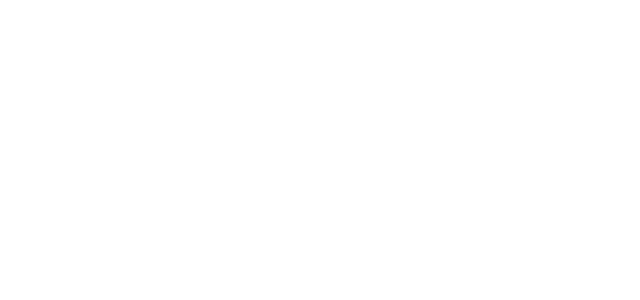
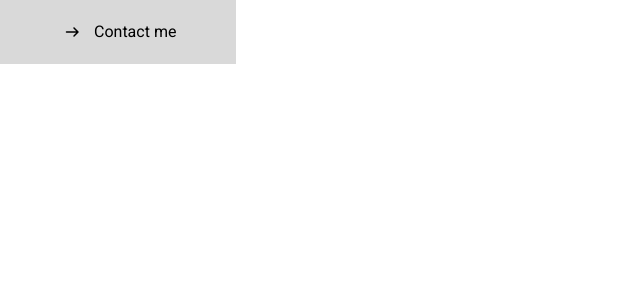
Before and after one commit to vnko1/portfolio, a Next.js app: page / in a window 1280 px wide. Shown: the top 300 px of the page, without its empty margins (0-640 px from the left). Built offline with nearby package versions, Linux system fonts and the light colour scheme.

Commit message:
added: Custom Link styles

```diff
--- a/src/app/page.tsx
+++ b/src/app/page.tsx
@@ -1,9 +1,9 @@
+import { CustomLink } from "@/components";
 
 export default async function Home() {
-
-
   return (
     <main>
+      <CustomLink href="/">Contact me</CustomLink>
     </main>
   );
 }
--- a/src/components/base/CustomLink/CustomLink.tsx
+++ b/src/components/base/CustomLink/CustomLink.tsx
@@ -1,5 +1,8 @@
 import React from "react";
 import Link from "next/link";
+
+import { IconsEnum } from "@/types";
+import { Icon } from "@/components";
 
 interface Props {
   classNames?: string;
@@ -7,8 +10,12 @@
   children: React.ReactNode;
 }
 
-const CustomLink: React.FC<Props> = ({ children, href, classNames }) => (
-  <Link href={href} className={`${classNames}`}>
+const CustomLink: React.FC<Props> = ({ children, classNames, ...props }) => (
+  <Link
+    {...props}
+    className={`inline-flex items-center justify-center gap-1-xs py-2-xs px-6-xs body1 bg-gr transition-all duration-300 hover:bg-gray-300 focus:bg-gray-300 hover:rounded-xl focus:rounded-xl ${classNames}`}
+  >
+    <Icon icon={IconsEnum.Arrow} />
     {children}
   </Link>
 );
--- a/src/components/icons/Arrow.tsx
+++ b/src/components/icons/Arrow.tsx
@@ -1,12 +1,10 @@
 import React from "react";
 
+const ArrowIcon: React.FC = () => (
+  <path
+    d="M13.4697 8.53033C13.1768 8.23744 13.1768 7.76256 13.4697 7.46967C13.7626 7.17678 14.2374 7.17678 14.5303 7.46967L18.5303 11.4697C18.8232 11.7626 18.8232 12.2374 18.5303 12.5303L14.5303 16.5303C14.2374 16.8232 13.7626 16.8232 13.4697 16.5303C13.1768 16.2374 13.1768 15.7626 13.4697 15.4697L16.1893 12.75H6.5C6.08579 12.75 5.75 12.4142 5.75 12C5.75 11.5858 6.08579 11.25 6.5 11.25H16.1893L13.4697 8.53033Z"
+    fill="currentColor"
+  />
+);
 
-const ArrowIcon: React.FC = () =>
-    <>
-        <path
-            d="M13.4697 8.53033C13.1768 8.23744 13.1768 7.76256 13.4697 7.46967C13.7626 7.17678 14.2374 7.17678 14.5303 7.46967L18.5303 11.4697C18.8232 11.7626 18.8232 12.2374 18.5303 12.5303L14.5303 16.5303C14.2374 16.8232 13.7626 16.8232 13.4697 16.5303C13.1768 16.2374 13.1768 15.7626 13.4697 15.4697L16.1893 12.75H6.5C6.08579 12.75 5.75 12.4142 5.75 12C5.75 11.5858 6.08579 11.25 6.5 11.25H16.1893L13.4697 8.53033Z"
-            fill="currentColor"/>
-    </>
-
-
-export default ArrowIcon
+export default ArrowIcon;
--- a/src/components/icons/Icon.tsx
+++ b/src/components/icons/Icon.tsx
@@ -1,23 +1,19 @@
 import React from "react";
-import {IconsEnum} from "@/types";
+
+import { IconsEnum } from "@/types";
+
 import ArrowIcon from "./Arrow";
-
-const iconMap: Record<IconsEnum, React.FC> = {
-    arrow: ArrowIcon,
-};
-
 
 interface Props extends React.SVGAttributes<SVGElement> {
   icon: keyof typeof iconMap;
   size?: number;
 }
 
+const iconMap: Record<IconsEnum, React.FC> = {
+  arrow: ArrowIcon,
+};
 
-const Icon: React.FC<Props> = ({
-                                   size = 24,
-                                   icon,
-                                   ...props
-                               }) => {
+const Icon: React.FC<Props> = ({ size = 24, icon, ...props }) => {
   const IconComponent = iconMap[icon];
   if (!IconComponent) {
     console.warn(`Icon "${icon}" not found.`);
@@ -25,16 +21,16 @@
   }
   return (
     <svg
-            xmlns='http://www.w3.org/2000/svg'
+      xmlns="http://www.w3.org/2000/svg"
       width={size}
       height={size}
-            viewBox='0 0 24 24'
-            fill='none'
-            {...props}>
-            <IconComponent {...props} />
+      viewBox="0 0 24 24"
+      fill="none"
+      {...props}
+    >
+      <IconComponent />
     </svg>
   );
 };
 
-
 export default Icon;
--- a/src/components/icons/index.ts
+++ b/src/components/icons/index.ts
@@ -1 +1 @@
-export {default as Icon} from "./Icon";
+export { default as Icon } from "./Icon";
--- /dev/null
+++ b/src/components/index.ts
@@ -0,0 +1,3 @@
+export * from "./base";
+export * from "./icons";
+// export * from "./pages";
--- a/tailwind.config.ts
+++ b/tailwind.config.ts
@@ -1,4 +1,4 @@
-import type {Config} from "tailwindcss";
+import type { Config } from "tailwindcss";
 
 export default {
   darkMode: "selector",
@@ -8,20 +8,19 @@
     "./src/app/**/*.{js,ts,jsx,tsx,mdx}",
   ],
   theme: {
-        screens: {sm: "372px", xl: "1440px"},
+    screens: { sm: "372px", xl: "1440px" },
     fontSize: {
-
       xs: "1rem", // 16px
       sm: "1.25rem", // 20px
       md: "1.5rem", // 24px
       lg: "2rem", // 32px
       xl: "3rem", // 48px
       xxl: "4rem", // 64px
-            "3xl": "6rem",// 96px
+      "3xl": "6rem", // 96px
+    },
 
-        },
     extend: {
-            maxWidth: {sm: "80%", xl: "82%"},
+      maxWidth: { sm: "80%", xl: "82%" },
       spacing: {
         "0-sm": "4px",
         "0-md": "8px",
@@ -50,16 +49,17 @@
         "5-md": "54px",
         "5-lg": "56px",
         "5-xl": "58px",
+        "6-xs": "60px",
       },
       colors: {
         black: "#000",
         white: "#ffffff",
-                grey: "#D9D9D9",
+        gr: "#D9D9D9",
       },
       fontFamily: {
-                roboto: ['var(--font-roboto)'],
-                gothic: ['var(--font-gothic)'],
-                spartan: ["var(--font-spartan)"]
+        roboto: ["var(--font-roboto)"],
+        gothic: ["var(--font-gothic)"],
+        spartan: ["var(--font-spartan)"],
       },
     },
   },
```
Also changed, not shown: src/styles/globals.css (+1 -12 lines). Lines whose indentation alone changed are shown as unchanged.
